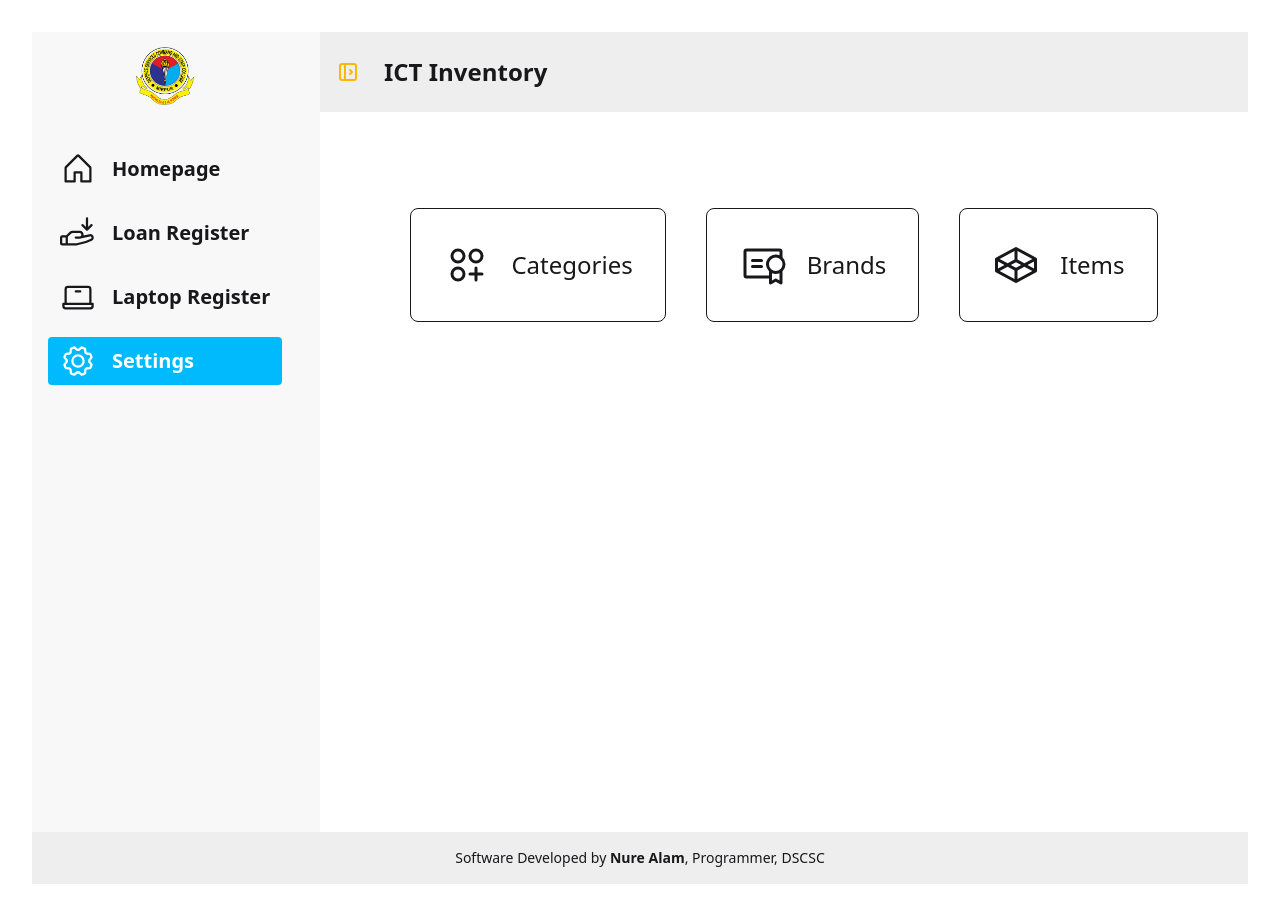
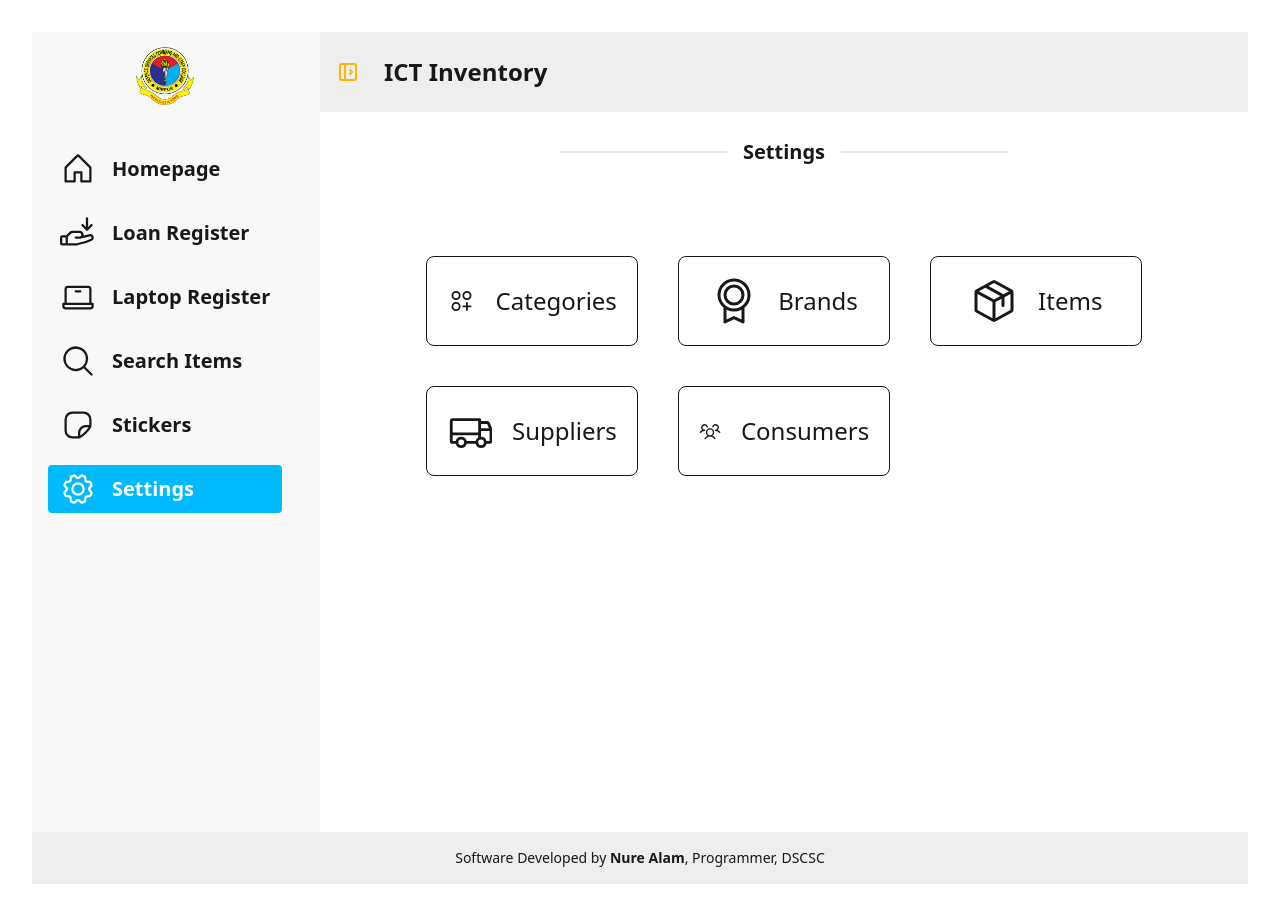
Before and after one commit to nurealammiaji/ict-inventory-client, a React (Vite) app: page /settings in a window 1280 px wide. Both pictures are taken after a click on the label "open sidebar". Built offline with nearby package versions, Linux system fonts and the light colour scheme.

Commit message:
new routes and pages added

```diff
--- a/src/components/Menu/Menu.jsx
+++ b/src/components/Menu/Menu.jsx
@@ -1,6 +1,6 @@
 import React from 'react';
 import { NavLink } from 'react-router-dom';
-import { PiGear, PiHandArrowDown, PiHouse, PiLaptop } from "react-icons/pi";
+import { PiGear, PiHandArrowDown, PiHouse, PiLaptop, PiMagnifyingGlass, PiSticker } from "react-icons/pi";
 
 const Menu = () => {
     return (
@@ -33,6 +33,22 @@ const Menu = () => {
                     <NavLink to={"/laptop-register"} className={({ isActive }) => isActive ? 'bg-info text-white' : `is-drawer-close:tooltip is-drawer-close:tooltip-right`} data-tip="Laptop Register">
                         <PiLaptop className='text-4xl' />
                         <span className="ml-2 is-drawer-close:hidden text-xl font-semibold">Laptop Register</span>
+                    </NavLink>
+                </li>
+
+                {/* List item 4 */}
+                <li>
+                    <NavLink to={"/search-items"} className={({ isActive }) => isActive ? 'bg-info text-white' : `is-drawer-close:tooltip is-drawer-close:tooltip-right`} data-tip="Search Items">
+                        <PiMagnifyingGlass className='text-4xl' />
+                        <span className="ml-2 is-drawer-close:hidden text-xl font-semibold">Search Items</span>
+                    </NavLink>
+                </li>
+
+                {/* List item 5 */}
+                <li>
+                    <NavLink to={"/stickers"} className={({ isActive }) => isActive ? 'bg-info text-white' : `is-drawer-close:tooltip is-drawer-close:tooltip-right`} data-tip="Stickers">
+                        <PiSticker className='text-4xl' />
+                        <span className="ml-2 is-drawer-close:hidden text-xl font-semibold">Stickers</span>
                     </NavLink>
                 </li>
 
--- a/src/pages/Home/Home.jsx
+++ b/src/pages/Home/Home.jsx
@@ -1,21 +1,8 @@
 import React from 'react'
-import { PiGear, PiHandArrowDown, PiLaptop } from 'react-icons/pi'
-import { Link } from 'react-router-dom'
 
 const Home = () => {
   return (
     <div>
-      <div className='flex justify-center gap-10 mt-20'>
-        <Link to={"/loan-register"} className='border p-10 rounded-lg hover:bg-info hover:text-white'>
-          <p className='flex items-center justify-center gap-5'><PiHandArrowDown className='text-5xl' /> <span className='text-2xl'>Loan Register</span></p>
-        </Link>
-        <Link to={"/laptop-register"} className='border p-10 rounded-lg hover:bg-info hover:text-white'>
-          <p className='flex items-center justify-center gap-5'><PiLaptop className='text-5xl' /><span className='text-2xl'>Laptop Register</span></p>
-        </Link>
-        <Link to={"/settings"} className='border p-10 rounded-lg hover:bg-info hover:text-white'>
-          <p className='flex items-center justify-center gap-5'><PiGear className='text-5xl' /><span className='text-2xl'>Settings</span></p>
-        </Link>
-      </div>
     </div>
   )
 }
--- /dev/null
+++ b/src/pages/SearchItems/SearchItems.jsx
@@ -0,0 +1,16 @@
+import React from 'react';
+
+const SearchItems = () => {
+    return (
+        <div>
+            <div>
+                <div className='divider w-1/2 mx-auto'>
+                    <h2 className='text-xl font-semibold'>Search Items</h2>
+                </div>
+            </div>
+            <br />
+        </div>
+    );
+};
+
+export default SearchItems;
--- a/src/pages/Settings/Settings.jsx
+++ b/src/pages/Settings/Settings.jsx
@@ -1,22 +1,34 @@
 import React from 'react'
-import { PiCertificate, PiCirclesThreePlus, PiCodepenLogo } from 'react-icons/pi'
+import { PiCertificate, PiCirclesThreePlus, PiCodepenLogo, PiMedal, PiPackage, PiTruck, PiUsersThree } from 'react-icons/pi'
 import { Link } from 'react-router-dom';
 
 const Settings = () => {
   return (
     <div>
-      <div className='flex justify-center gap-10 mt-20'>
-        <Link to={"/settings/categories"} className='border p-8 rounded-lg hover:bg-info hover:text-white'>
+      <div>
+        <div className='divider w-1/2 mx-auto'>
+          <h2 className='text-xl font-semibold'>Settings</h2>
+        </div>
+      </div>
+      <br />
+      <div className='grid grid-cols-3 gap-10 mt-14 w-[80%] mx-auto'>
+        <Link to={"/settings/categories"} className='border p-5 rounded-lg hover:bg-info hover:text-white'>
           <p className='flex items-center justify-center gap-5'><PiCirclesThreePlus className='text-5xl' /> <span className='text-2xl'>Categories</span></p>
         </Link>
-        <Link to={"/settings/brands"} className='border p-8 rounded-lg hover:bg-info hover:text-white'>
-          <p className='flex items-center justify-center gap-5'><PiCertificate className='text-5xl' /><span className='text-2xl'>Brands</span></p>
+        <Link to={"/settings/brands"} className='border p-5 rounded-lg hover:bg-info hover:text-white'>
+          <p className='flex items-center justify-center gap-5'><PiMedal className='text-5xl' /><span className='text-2xl'>Brands</span></p>
         </Link>
-        <Link to={"/settings/Items"} className='border p-8 rounded-lg hover:bg-info hover:text-white'>
-          <p className='flex items-center justify-center gap-5'><PiCodepenLogo className='text-5xl' /><span className='text-2xl'>Items</span></p>
+        <Link to={"/settings/Items"} className='border p-5 rounded-lg hover:bg-info hover:text-white'>
+          <p className='flex items-center justify-center gap-5'><PiPackage className='text-5xl' /><span className='text-2xl'>Items</span></p>
+        </Link>
+        <Link to={"/settings/Items"} className='border p-5 rounded-lg hover:bg-info hover:text-white'>
+          <p className='flex items-center justify-center gap-5'><PiTruck className='text-5xl' /><span className='text-2xl'>Suppliers</span></p>
+        </Link>
+        <Link to={"/settings/Items"} className='border p-5 rounded-lg hover:bg-info hover:text-white'>
+          <p className='flex items-center justify-center gap-5'><PiUsersThree className='text-5xl' /><span className='text-2xl'>Consumers</span></p>
         </Link>
       </div>
-    </div>
+    </div >
   )
 }
 
--- /dev/null
+++ b/src/pages/Stickers/Stickers.jsx
@@ -0,0 +1,11 @@
+import React from 'react';
+
+const Stickers = () => {
+    return (
+        <div>
+
+        </div>
+    );
+};
+
+export default Stickers;
```
Also changed, not shown: src/routes/AllRoutes.jsx (+10 -0 lines).
